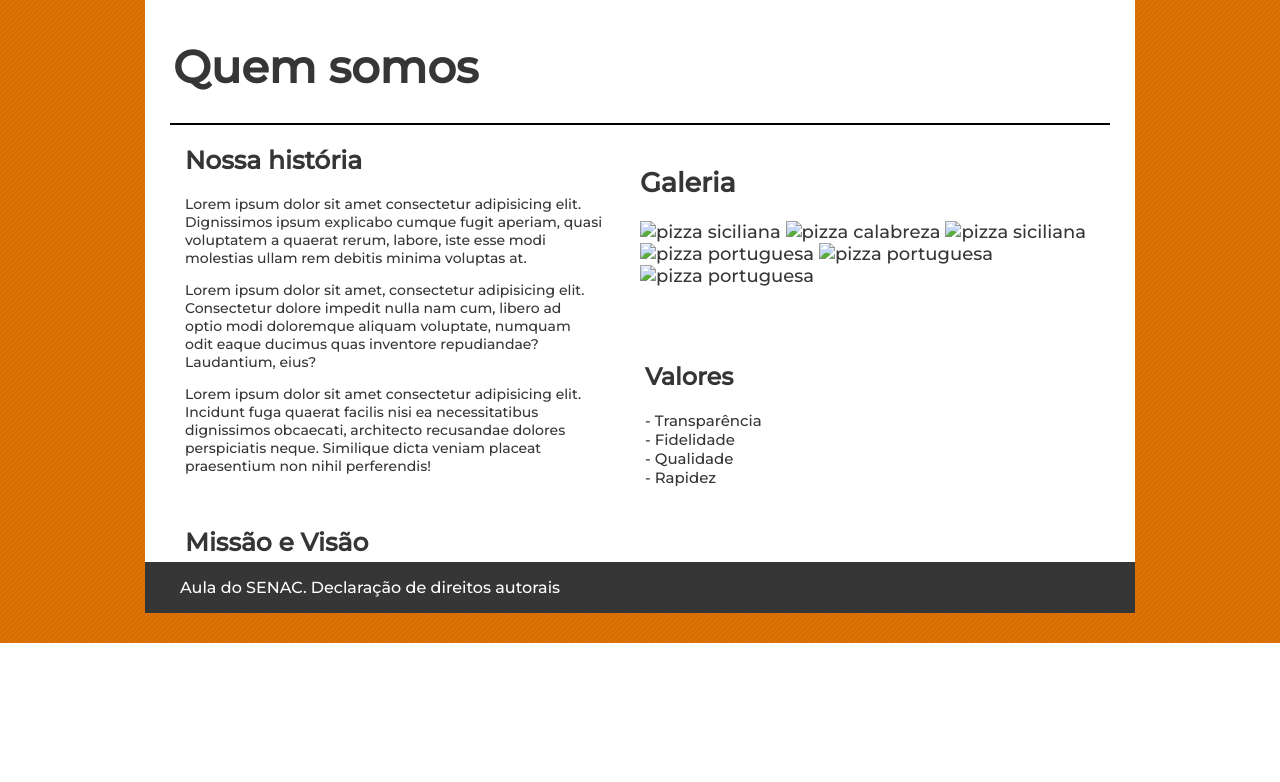
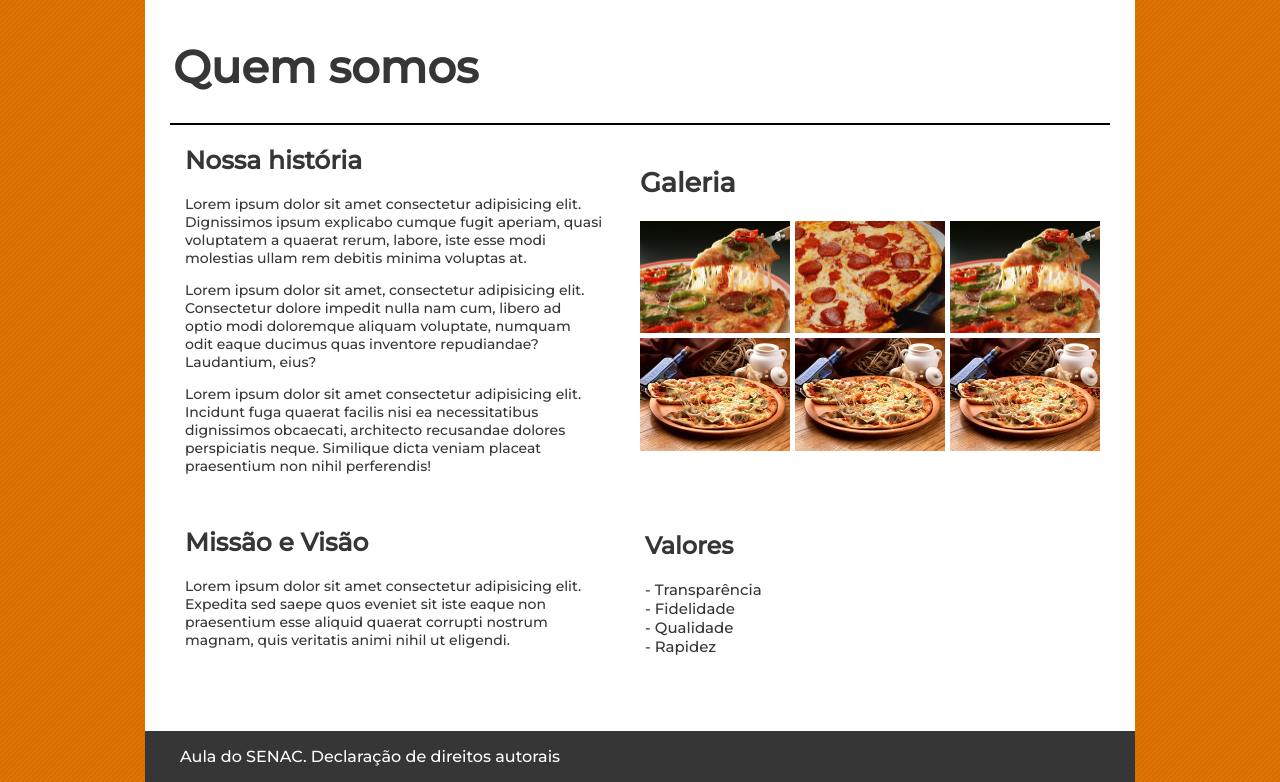
Before and after one commit to suellen05/Site-Pizzaria, a plain HTML site: page quem-somos.html in a window 1280 px wide. Shown: the part 157-939 px from the top of the page. Before the commit the page ends 800 px from the top, so only its background shows below. Drawn offline with Linux system fonts and the light colour scheme.

Commit message:
Atualização

```diff
--- a/quem-somos.html
+++ b/quem-somos.html
@@ -69,12 +69,12 @@
 
             <div class="galeria">
                 <h2 class="galeria-pizza">Galeria</h2>
-                    <img src="Imagens/siciliana.jpg" alt="pizza siciliana">
-                    <img src="Imagens/calabreza.jpg" alt="pizza calabreza">
-                    <img src="Imagens/siciliana.jpg" alt="pizza siciliana">
-                    <img src="Imagens/portuguesa.jpg" alt="pizza portuguesa">
-                    <img src="Imagens/portuguesa.jpg" alt="pizza portuguesa">
-                    <img src="Imagens/portuguesa.jpg" alt="pizza portuguesa">
+                    <img src="Images/siciliana.jpg" alt="pizza siciliana">
+                    <img src="Images/calabreza.jpg" alt="pizza calabreza">
+                    <img src="Images/siciliana.jpg" alt="pizza siciliana">
+                    <img src="Images/portuguesa.jpg" alt="pizza portuguesa">
+                    <img src="Images/portuguesa.jpg" alt="pizza portuguesa">
+                    <img src="Images/portuguesa.jpg" alt="pizza portuguesa">
             </div>
 
             <div class="valores">
```
Also changed, not shown: index.html (+1 -1 lines).
